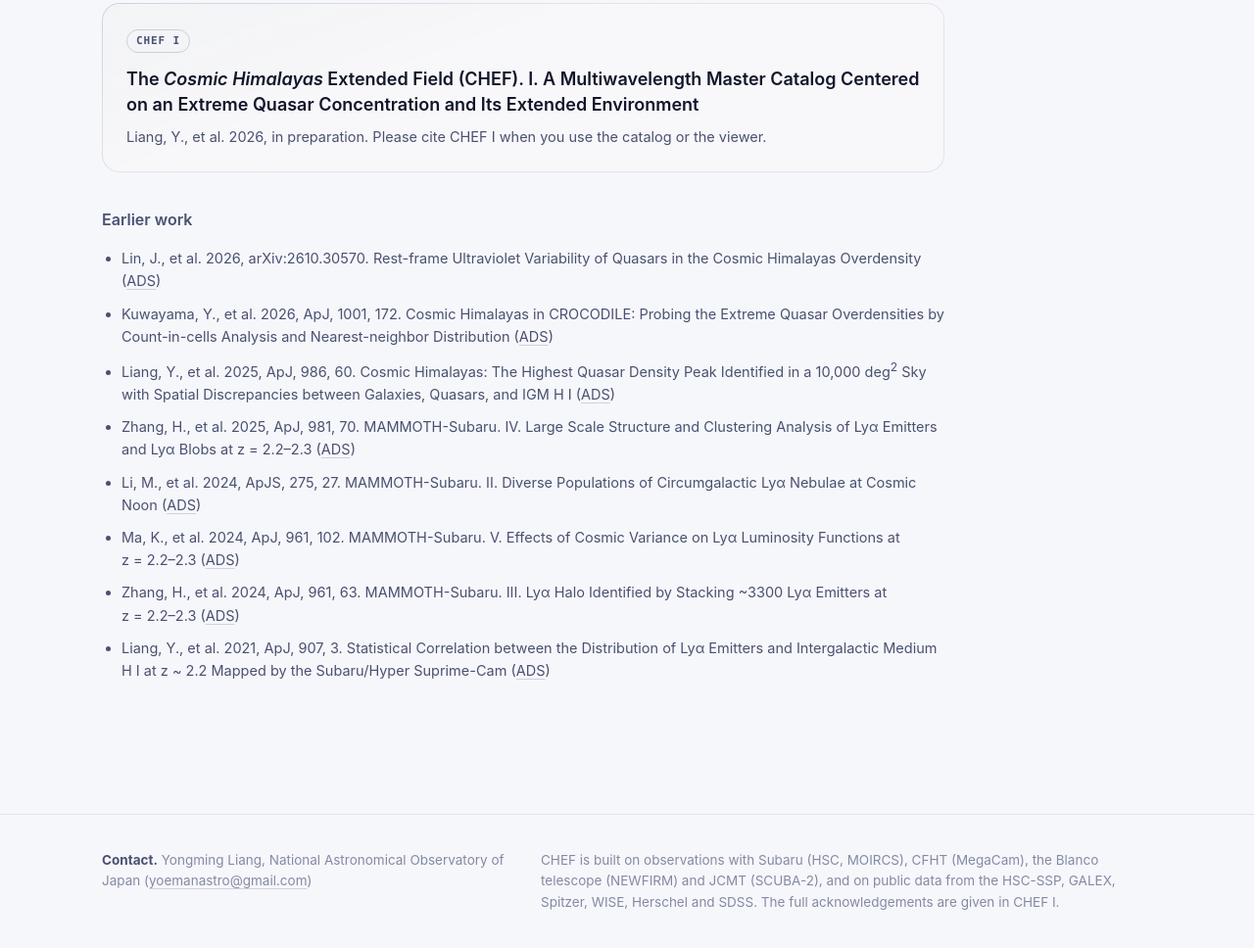
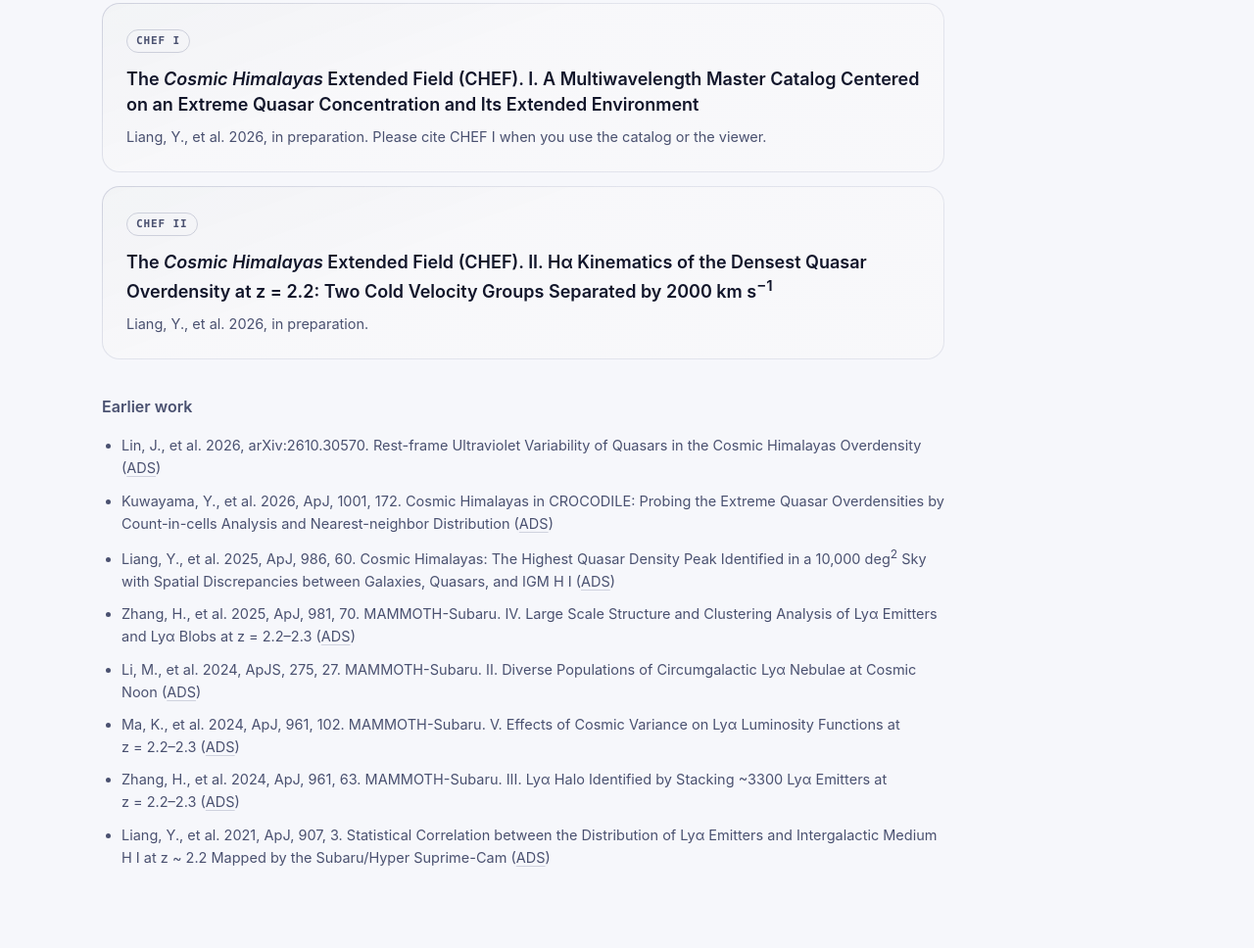
Before and after one commit to cosmic-himalayas/chef, a plain HTML site: page index.html in a window 1280 px wide. Shown: the part 2865-3833 px from the top of the page at 98% size. Drawn offline with Linux system fonts and the light colour scheme.

Commit message:
Publications: CHEF II (H-alpha kinematics), in preparation

```diff
--- a/assets/style.css
+++ b/assets/style.css
@@ -236,6 +236,7 @@ h3 { margin: 0 0 12px; font-size: 16px; font-weight: 650; }
 .log li { display: flex; gap: 16px; }
 .log time { min-width: 120px; color: var(--muted); font-family: var(--mono); font-size: 13px; padding-top: 1px; }
 .paper { max-width: 860px; }
+.paper + .paper { margin-top: 14px; }
 .paper-title { margin: 14px 0 8px; font-size: 18px; font-weight: 600; line-height: 1.45; }
 .paper-meta { margin: 0; color: var(--text-2); font-size: 14.5px; }
 .sub { margin-top: 36px; color: var(--text-2); font-weight: 600; }
--- a/index.html
+++ b/index.html
@@ -170,6 +170,12 @@
           <p class="paper-meta">Liang, Y., et al. 2026, in preparation. Please cite CHEF&nbsp;I when you use the catalog
             or the viewer.</p>
         </div>
+        <div class="paper panel">
+          <span class="tag">CHEF II</span>
+          <p class="paper-title">The <em>Cosmic Himalayas</em> Extended Field (CHEF). II. H&alpha; Kinematics of the Densest
+            Quasar Overdensity at z&nbsp;=&nbsp;2.2: Two Cold Velocity Groups Separated by 2000&nbsp;km&nbsp;s<sup>&minus;1</sup></p>
+          <p class="paper-meta">Liang, Y., et al. 2026, in preparation.</p>
+        </div>
         <h3 class="sub">Earlier work</h3>
         <ul class="refs">
           <li>Lin, J., et al. 2026, arXiv:2610.30570. Rest-frame Ultraviolet Variability of Quasars in the Cosmic
```
